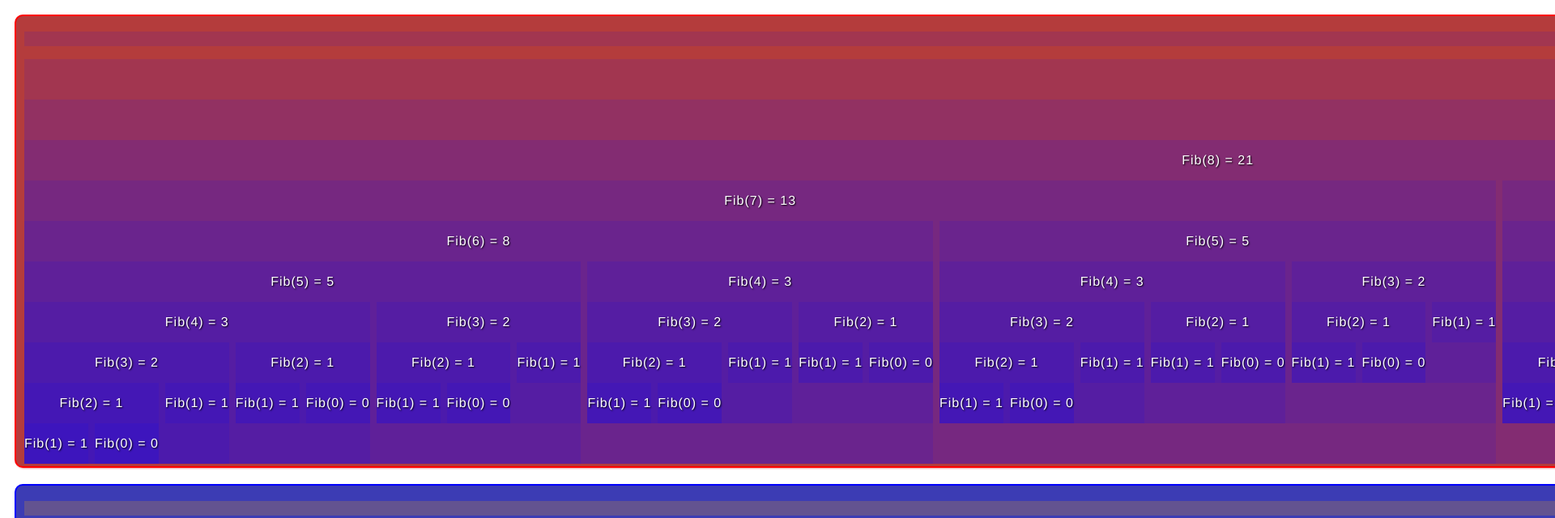
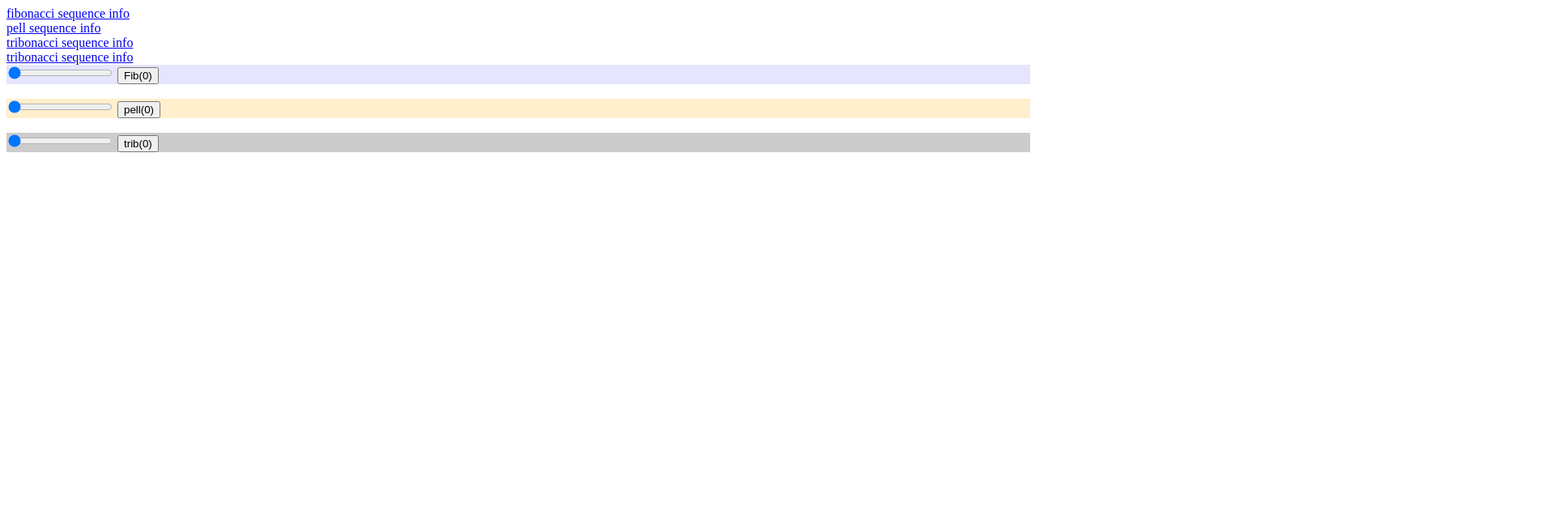
Before and after one commit to Ianpougher/RecursionSequence, a plain HTML site: page index.html in a window 1280 px wide. Shown: the top 640 px of the page at 81% size, 1920 px wide, since content can reach past the window. Drawn offline with Linux system fonts and the light colour scheme.

Commit message:
Second assignment basics
Changes webpage to a slider based system, will try to work on colors

```diff
--- a/index.html
+++ b/index.html
@@ -5,6 +5,29 @@
    <title>visual sequence mapping</title>
 </head>
 <body>
-   <script src="scratchpad.js" type="text/javascript"></script>
+<script src="scratchpad.js" type="text/javascript"></script>
+<div class="fibslider box">
+   <form>
+      <input type="range" min="0" max="11" value="0"
+             onchange="fibSlider(this)">
+      <button type="button" onclick="fibButton(this)">Fib(0)</button>
+</div>
+</form>
+<br>
+<form>
+<div class="pellslider box">
+   <input type="range" min="0" max="11" value="0"
+          onchange="pellSlider(this)">
+   <button type="button" onclick="pellButton(this)">pell(0)</button>
+</div>
+</form>
+<br>
+<div class="tribslider box">
+   <input type="range" min="0" max="11" value="0"
+          onchange="tribSlider(this)">
+   <button type="button" onclick="tribButton(this)">trib(0)</button>
+</div>
+</form>
+</div>
 </body>
 </html>
--- a/scratchpad.js
+++ b/scratchpad.js
@@ -42,6 +42,59 @@ function fibHelper(n) {
     }
     return { 'value': value, 'html': div };
 }
+var fibButton = function(me) {
+    var form = me.parentNode;
+    var parentelement=form.parentNode;
+    var finFib=parentelement.querySelector('div.fib');
+    while (finFib)
+	{
+        parentelement.removeChild(finFib);
+	};
+    var slider = form.querySelector('input');
+    var value = slider.value;
+    fib(value, form.parentNode);
+}
+var pellButton = function(me) {
+    var form = me.parentNode;
+    var parentelement=form.parentNode;
+    var finPell=parentelement.querySelector('div.pell');
+    while (finPell)
+    {
+        parentelement.removeChild(finPell);
+    };
+    var slider = form.querySelector('input');
+    var value = slider.value;
+    pell(value, form.parentNode);
+}
+var tribButton = function(me) {
+    var form = me.parentNode;
+    var parentelement=form.parentNode;
+    var fintrib=parentelement.querySelector('div.trib');
+    while (fintrib)
+    {
+        parentelement.removeChild(fintrib);
+    };
+    var slider = form.querySelector('input');
+    var value = slider.value;
+    trib(value, form.parentNode);
+}
+
+var fibSlider = function(me) {
+    var form = me.parentNode;
+    var button = form.querySelector('button');
+    button.textContent = 'Fib(' + me.value + ')';
+}
+var pellSlider = function(me) {
+    var form = me.parentNode;
+    var button = form.querySelector('button');
+    button.textContent = 'pell(' + me.value + ')';
+}
+var tribSlider = function(me) {
+    var form = me.parentNode;
+    var button = form.querySelector('button');
+    button.textContent = 'trib(' + me.value + ')';
+}
+
 function pellHelper(n) {
     var value;
     var div = document.createElement('div');
@@ -124,22 +177,24 @@ function tribHelper(n) {
 }
 var fib = function (n, node) {
     var tree = fibHelper(n);
-		node.appendChild(tree.html);
     node.style = "display: inline-block;";
     node.setAttribute("id", "fib");
+    node.appendChild(tree.html);
 };
 //TODO finish pell wrapper class in the style of fib
 var pell = function(n, node) {
     var tree=pellHelper(n);
-	node.appendChild(tree.html);
+
     node.style = "display: inline-block;";
     node.setAttribute("id", "pell");
+    node.appendChild(tree.html);
 };
 var trib=function (n,node){
     var tree=tribHelper(n);
-	node.appendChild(tree.html);
+
     node.style= "display: inline-block;";
     node.setAttribute("id", "trib");
+    node.appendChild(tree.html);
 };
 var hyperL=function(link,title)
 {
@@ -173,6 +228,10 @@ style.textContent =
     "	background-color: rgba(0,0,255,0.1);" +
     "}" +
     "" +
+    ".fibslider {" +
+    "	background-color: rgba(0,0,255,0.1);" +
+    "}" +
+    "" +
     ".fib-left {" +
     "	float: left;" +
     "	display: inline-block;" +
@@ -189,6 +248,10 @@ style.textContent =
     "	background-color: rgba(255,175,0,0.2);" +
     "}" +
     "" +
+    ".pellslider {" +
+    "	background-color: rgba(255,175,0,0.2);" +
+    "}" +
+    "" +
     ".pell-right {" +
     "	float: right;" +
     "	display: inline-block;" +
@@ -202,6 +265,10 @@ style.textContent =
     "}" +
     "" +
     ".trib {" +
+    "	background-color: rgba(0,0,0,0.2);" +
+    "}" +
+    "" +
+    ".tribslider {" +
     "	background-color: rgba(0,0,0,0.2);" +
     "}" +
     "" +
@@ -274,7 +341,7 @@ document.querySelector('body').appendChild(style);
 //      later incorporate other JavaScript programs from elsewhere.
 //   1) Collect a few related program statements and keep them together in a single unit.
 // https://en.wikipedia.org/wiki/Immediately-invoked_function_expression
-( function(color, id) {
+/*( function(color, id) {
  var div = document.createElement('div');
  div.setAttribute('class', color + ' shadowed stuff-box');
  div.setAttribute('id', id);
@@ -283,12 +350,12 @@ document.querySelector('body').appendChild(style);
 
  fib(11, document.querySelector('.red'));
 
-
+ */
 // divMakerMaker() is a function which returns a function
 // divMakerMaker() takes two arguments and creates a function which requires
 // no arguments of its own, but upon invocation "remembers" the functions it
 // was created with
-var divMakerMaker = function(color, id) {
+/*var divMakerMaker = function(color, id) {
  return function() {
  var div = document.createElement('div');
  div.setAttribute('class', color + ' shadowed stuff-box');
@@ -304,7 +371,7 @@ blueDiv();
  yellowDiv();
 
  pell(11, document.querySelector('.blue'));
-trib(11, document.querySelector('.yellow'));
+ trib(11, document.querySelector('.yellow'));*/
 hyperL("https://oeis.org/A000045","fibonacci sequence info");
 hyperL("https://oeis.org/A000129","pell sequence info");
-hyperL("https://oeis.org/A000073","tribonacci sequence info");
+hyperL("https://oeis.org/A000073","tribonacci sequence info");hyperL("https://oeis.org/A000073","tribonacci sequence info");
```
Lines whose indentation alone changed are shown as unchanged.
